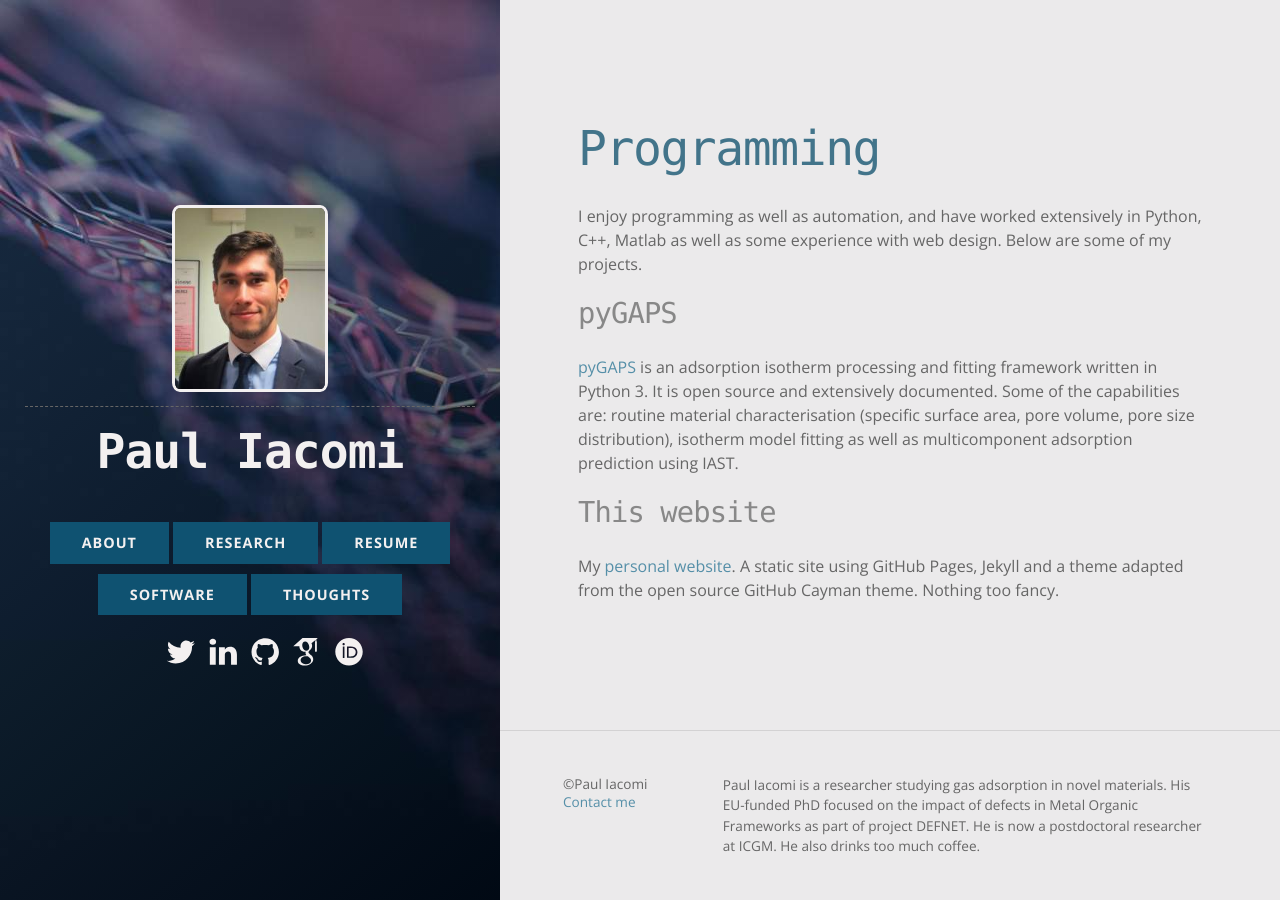
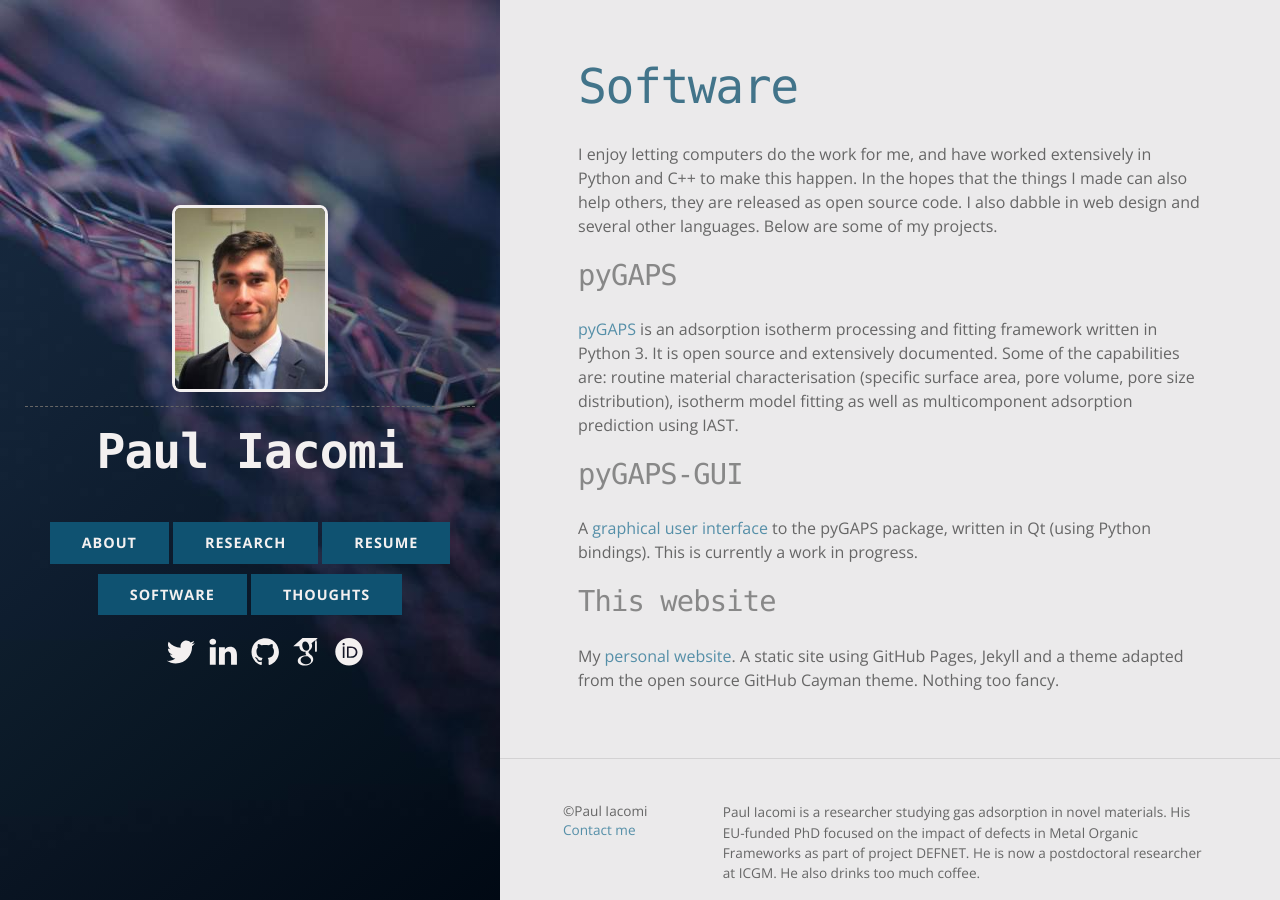
Before and after one commit to pauliacomi/pauliacomi.github.com, a Jekyll site: the page built from software.md, in a window 1280 px wide. Built offline with Jekyll 4.4.1, drawn with Linux system fonts in a browser that asks for light colours.

Commit message:
rewrite sections

```diff
--- a/software.md
+++ b/software.md
@@ -3,10 +3,12 @@ layout: default
 title: Software
 permalink: /software/
 ---
-# Programming
+# Software
 
-I enjoy programming as well as automation, and have worked extensively in Python, C++,
-Matlab as well as some experience with web design. Below are some of my projects.
+I enjoy letting computers do the work for me, and have worked extensively in Python and
+C++ to make this happen. In the hopes that the things I made can also help others, they
+are released as open source code. I also dabble in web design and several other languages.
+Below are some of my projects.
 
 ### pyGAPS
 
@@ -16,6 +18,11 @@ of the capabilities are: routine material characterisation (specific surface are
 volume, pore size distribution), isotherm model fitting as well as multicomponent
 adsorption prediction using IAST.
 
+### pyGAPS-GUI
+
+A [graphical user interface](https://github.com/pauliacomi/pyGAPS-gui) to the pyGAPS
+package, written in Qt (using Python bindings). This is currently a work in progress.
+
 ### This website
 
 My [personal website](https://github.com/pauliacomi/pauliacomi.github.com). A static site
```
Also changed, not shown: about.md (+7 -4 lines), index.md (+5 -5 lines).
